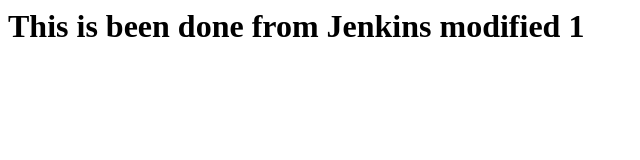
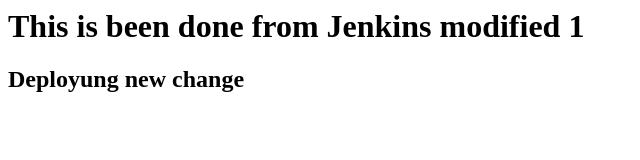
Before and after one commit to devopswithcloud/devopsb3httpd, a plain HTML site: page index.html in a window 1280 px wide. Shown: the whole page, without its empty margins (0-640 px from the left). Drawn offline with Linux system fonts and the light colour scheme.

Commit message:
Update index.html

```diff
--- a/index.html
+++ b/index.html
@@ -1 +1,2 @@
 <h1> This is been done from Jenkins modified 1</h1>
+<h2> Deployung new change</h2>
```
